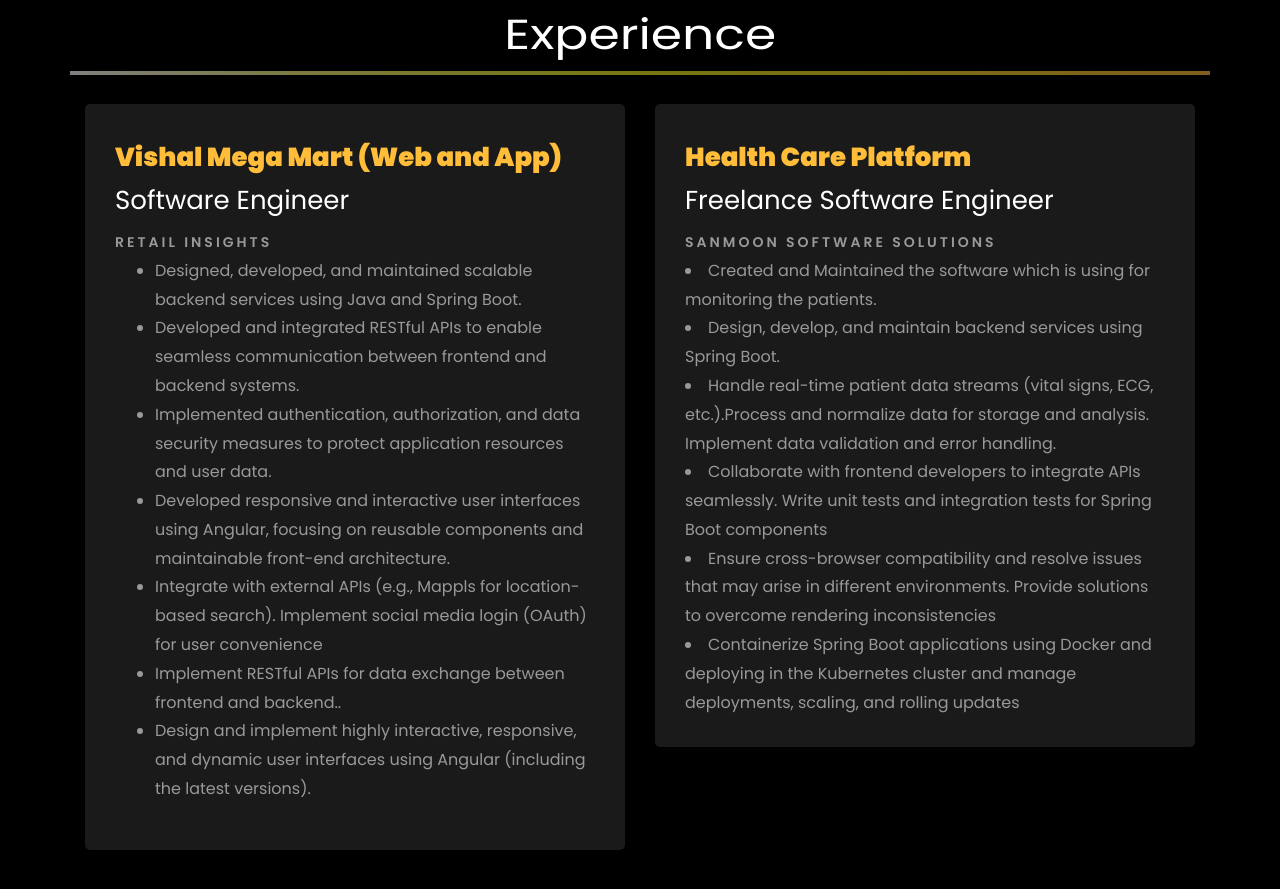
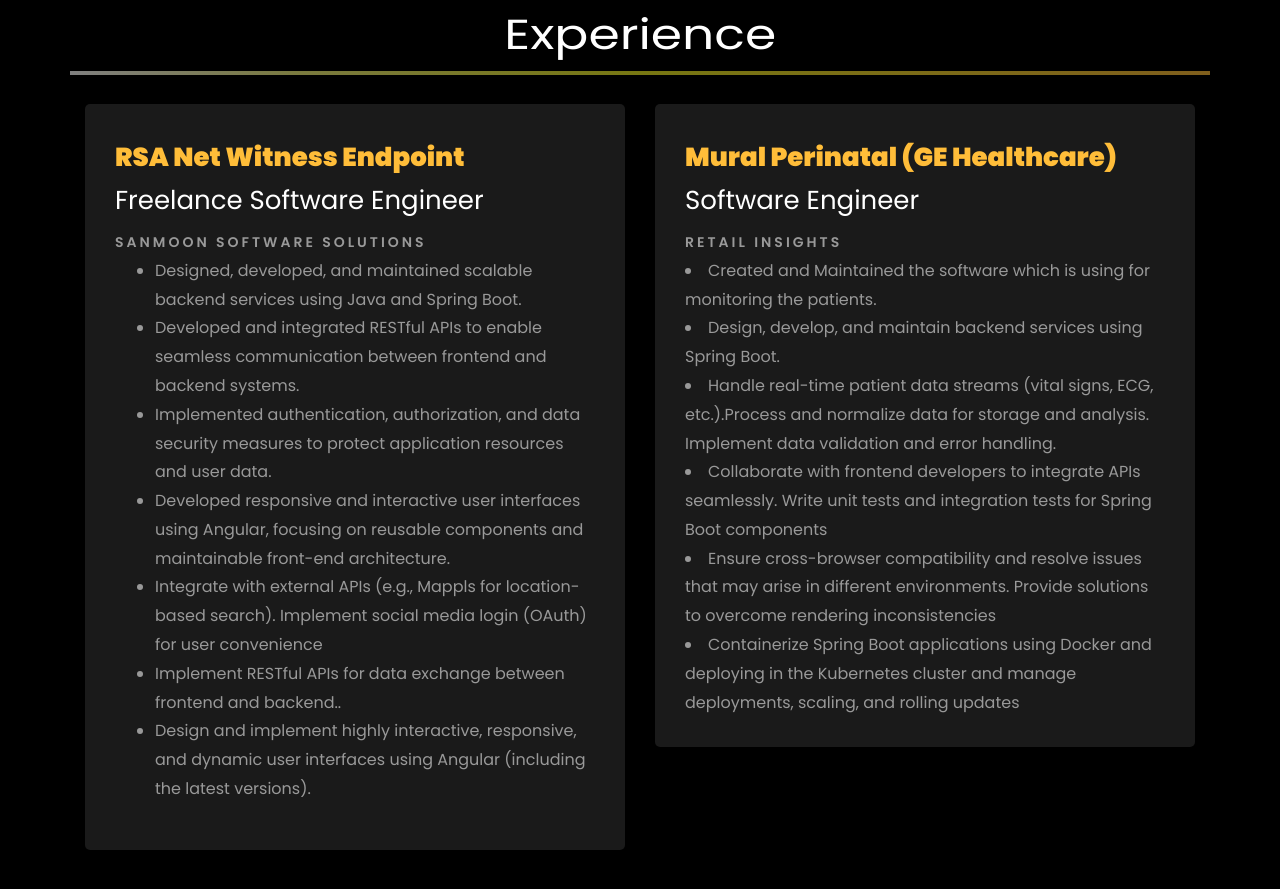
Before and after one commit to saicharankasala/saicharan, a website: page index.html in a window 1280 px wide. Shown: the part 2143-3032 px from the top of the page. Drawn offline with Linux system fonts and the light colour scheme; files whose address does not match are found by name.

Commit message:
project changes

```diff
--- a/index.html
+++ b/index.html
@@ -412,9 +412,9 @@
       <div class="row">
                 <div class="col-md-6">
           <div class="resume-wrap ftco-animate">
-            <span class="date">Vishal Mega Mart (Web and App)</span>
-            <h2>Software Engineer</h2>
-            <span class="position">Retail Insights</span>
+            <span class="date">RSA Net Witness Endpoint </span>
+            <h2>Freelance Software Engineer</h2>
+            <span class="position">SanMoon Software Solutions</span>
                         <ul>
                           <li>Designed, developed, and maintained scalable backend services using Java and Spring Boot.</li>
                           <li>Developed and integrated RESTful APIs to enable seamless communication between frontend and backend systems. </li>
@@ -433,9 +433,9 @@ architecture.</li>
         </div>
                 <div class="col-md-6">
           <div class="resume-wrap ftco-animate">
-            <span class="date">Health Care Platform </span>
-            <h2>Freelance Software Engineer </h2>
-            <span class="position">Sanmoon Software Solutions</span>
+            <span class="date">Mural Perinatal (GE Healthcare)</span>
+            <h2>Software Engineer </h2>
+            <span class="position">Retail Insights</span>
               <li>
                 Created and Maintained the software which is using for monitoring the patients.
               </li>
```
